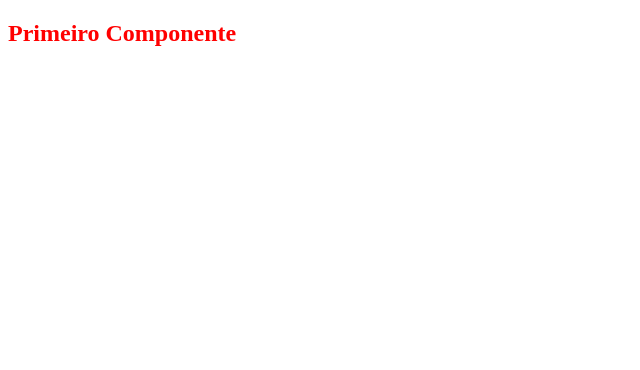
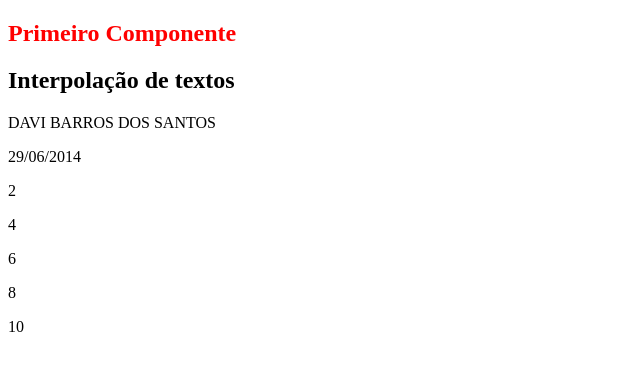
Before and after one commit to fwalberg/angular-start, an Angular app: page / in a window 1280 px wide. Shown: the top 370 px of the page, without its empty margins (0-640 px from the left). Built offline with nearby package versions, Linux system fonts and the light colour scheme.

Commit message:
adicionando pipes customizados

```diff
--- a/src/app/app.component.html
+++ b/src/app/app.component.html
@@ -1 +1,3 @@
 <app-primeiro-componente></app-primeiro-componente>
+<app-segundo-componente></app-segundo-componente>
+<app-pipe-customizado></app-pipe-customizado> <!-- seletor typescript -->
--- a/src/app/app.module.ts
+++ b/src/app/app.module.ts
@@ -5,12 +5,16 @@ import { AppRoutingModule } from './app-routing.module';
 import { AppComponent } from './app.component';
 import {PrimeiroComponentComponent} from "./primeiro-componente/primeiro-component.component";
 import { SegundoComponenteComponent } from './segundo-componente/segundo-componente.component';
+import { MultiplicaPorPipe } from './multiplica-por.pipe';
+import { PipeCustomizadoComponent } from './pipe-customizado/pipe-customizado.component';
 
 @NgModule({
   declarations: [
     AppComponent,
     PrimeiroComponentComponent,
-    SegundoComponenteComponent // Para mostrar o component na tela tem que adicioná-lo no app.component.html
+    SegundoComponenteComponent,
+    MultiplicaPorPipe,
+    PipeCustomizadoComponent // Para mostrar o component na tela tem que adicioná-lo no app.component.html
   ],
   imports: [
     BrowserModule,
--- /dev/null
+++ b/src/app/multiplica-por.pipe.ts
@@ -0,0 +1,12 @@
+import { Pipe, PipeTransform } from '@angular/core';
+
+@Pipe({
+  name: 'multiplicaPor'
+})
+export class MultiplicaPorPipe implements PipeTransform {
+
+  transform(valor: number, multiplicador: number): unknown {
+    return valor * multiplicador;
+  }
+
+}
--- /dev/null
+++ b/src/app/pipe-customizado/pipe-customizado.component.html
@@ -0,0 +1,5 @@
+<p>{{ 2 | multiplicaPor:1}}</p>
+<p>{{ 2 | multiplicaPor:2}}</p>
+<p>{{ 2 | multiplicaPor:3}}</p>
+<p>{{ 2 | multiplicaPor:4}}</p>
+<p>{{ 2 | multiplicaPor:5}}</p>
--- a/src/app/segundo-componente/segundo-componente.component.html
+++ b/src/app/segundo-componente/segundo-componente.component.html
@@ -1 +1,3 @@
-<p>segundo-componente works!</p>
+<h2>Interpolação de textos </h2>
+<p>{{ nome | uppercase }}</p>
+<p>{{ dataNascimento | date: "dd/MM/yyyy" }}</p>
--- a/src/app/segundo-componente/segundo-componente.component.ts
+++ b/src/app/segundo-componente/segundo-componente.component.ts
@@ -6,5 +6,6 @@ import { Component } from '@angular/core';
   styleUrls: ['./segundo-componente.component.css']
 })
 export class SegundoComponenteComponent {
-
+  nome = "Davi Barros dos Santos";
+  dataNascimento = "2014-06-29";
 }
```
Also changed, not shown: src/app/pipe-customizado/pipe-customizado.component.ts (added, +10 -0 lines), src/app/pipe-customizado/pipe-customizado.component.css (added), 2 other files (tests, documents, lock files or other folders).
